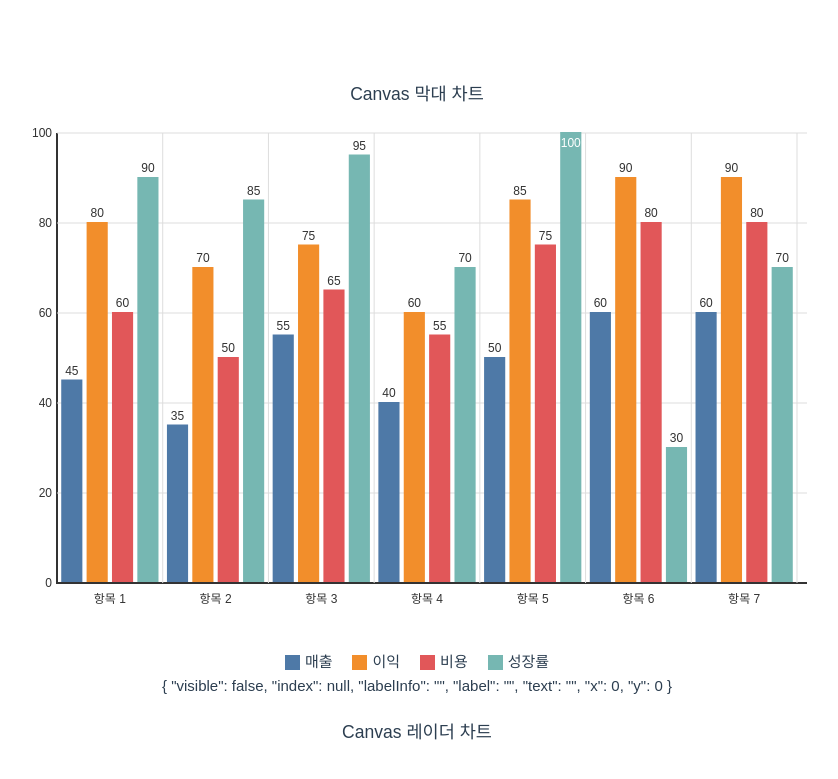
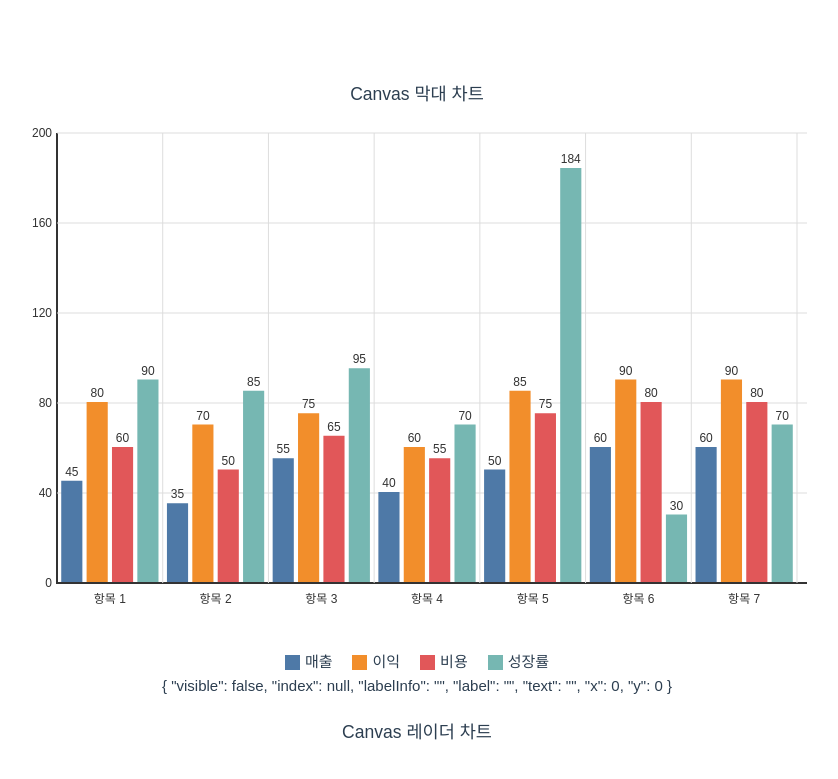
Before and after one commit to jundory/js-chart-svc, a Vue app: page / in a window 1280 px wide. Shown: the top 779 px of the page, without its empty margins (15-853 px from the left). Built offline with nearby package versions, Linux system fonts and the light colour scheme.

Commit message:
Feat: 막대 차트 데이터 구조 변경 및 props.data 로직 수정

```diff
--- a/src/App.vue
+++ b/src/App.vue
@@ -75,7 +75,6 @@ const categories = ref(["속도", "안정성", "사용성", "디자인", "기능
 
 onMounted(() => {
   barLegends.value = BarData.legends.map((legend) => legend.label);
-  console.log("barLegends", barLegends.value);
 });
 </script>
 
--- a/src/components/CanvasBarChart.vue
+++ b/src/components/CanvasBarChart.vue
@@ -326,7 +326,7 @@ const drawScale = (chartPadding, chartHeight, maxValue) => {
  */
 const chartDataArr = ref([]);
 const drawBars = (chartPadding, chartWidth, chartHeight, maxValue) => {
-  const legendKeysArr = Object.keys(props.data[0]); // return ['legend_1', 'legend_2']
+  const legendKeysArr = Object.keys(props.data[0].values); // return ['sales', 'profit', 'expenses', 'growth_rate']
   // 막대 너비 및 간격 계산
   const groupWidth = (chartWidth - chartPadding - 20) / props.data.length;
   const barWidth = (groupWidth * 0.8) / legendKeysArr.length;
@@ -335,8 +335,8 @@ const drawBars = (chartPadding, chartWidth, chartHeight, maxValue) => {
   props.data.forEach((group, groupIdx) => {
     const groupObj = {};
     // 막대 별
-    Object.keys(group).forEach((bar, barIdx) => {
-      const value = group[bar] || 0; // 값이 없을 경우 0 처리
+    Object.keys(group.values).forEach((bar, barIdx) => {
+      const value = group.values[bar] || 0; // 값이 없을 경우 0 처리
       const barHeight = (value / maxValue) * (chartHeight - 10);
 
       // 막대 그리기 시작할 x, y 좌표 계산
@@ -411,7 +411,9 @@ const drawChart = () => {
 
   // 데이터 중 최댓값 찾기
   const maxValue = calculateMaxValue(
-    Math.max(...props.data.map((group) => Math.max(...Object.values(group))))
+    Math.max(
+      ...props.data.map((group) => Math.max(...Object.values(group.values)))
+    )
   ); //막대가 차트 높이를 벗어나지 않게 (barHeight 비율은 maxValue와 반비례)
 
   // Draw the axis : x,y 축 그리기
--- a/src/mockData/BarData.json
+++ b/src/mockData/BarData.json
@@ -1,46 +1,76 @@
 {
+  "categories": [
+    "기업 A",
+    "기업 B",
+    "기업 C",
+    "기업 D",
+    "기업 E",
+    "기업 F",
+    "기업 G"
+  ],
   "data": [
     {
+      "category": "기업 A",
+      "values": {
         "sales": 45,
         "profit": 80,
         "expenses": 60,
         "growth_rate": 90
+      }
     },
     {
+      "category": "기업 B",
+      "values": {
         "sales": 35,
         "profit": 70,
         "expenses": 50,
         "growth_rate": 85
+      }
     },
     {
+      "category": "기업 C",
+      "values": {
         "sales": 55,
         "profit": 75,
         "expenses": 65,
         "growth_rate": 95
+      }
     },
     {
+      "category": "기업 D",
+      "values": {
         "sales": 40,
         "profit": 60,
         "expenses": 55,
         "growth_rate": 70
+      }
     },
     {
+      "category": "기업 E",
+      "values": {
         "sales": 50,
         "profit": 85,
         "expenses": 75,
-      "growth_rate": 100
+        "growth_rate": 184
+      }
     },
     {
+      "category": "기업 F",
+      "values": {
         "sales": 60,
         "profit": 90,
         "expenses": 80,
         "growth_rate": 30
+      }
     },
     {
+      "category": "기업 G",
+      "values": {
         "sales": 60,
         "profit": 90,
         "expenses": 80,
         "growth_rate": 70
+      }
     }
   ],
   "legends": [
```
Lines whose indentation alone changed are shown as unchanged.
